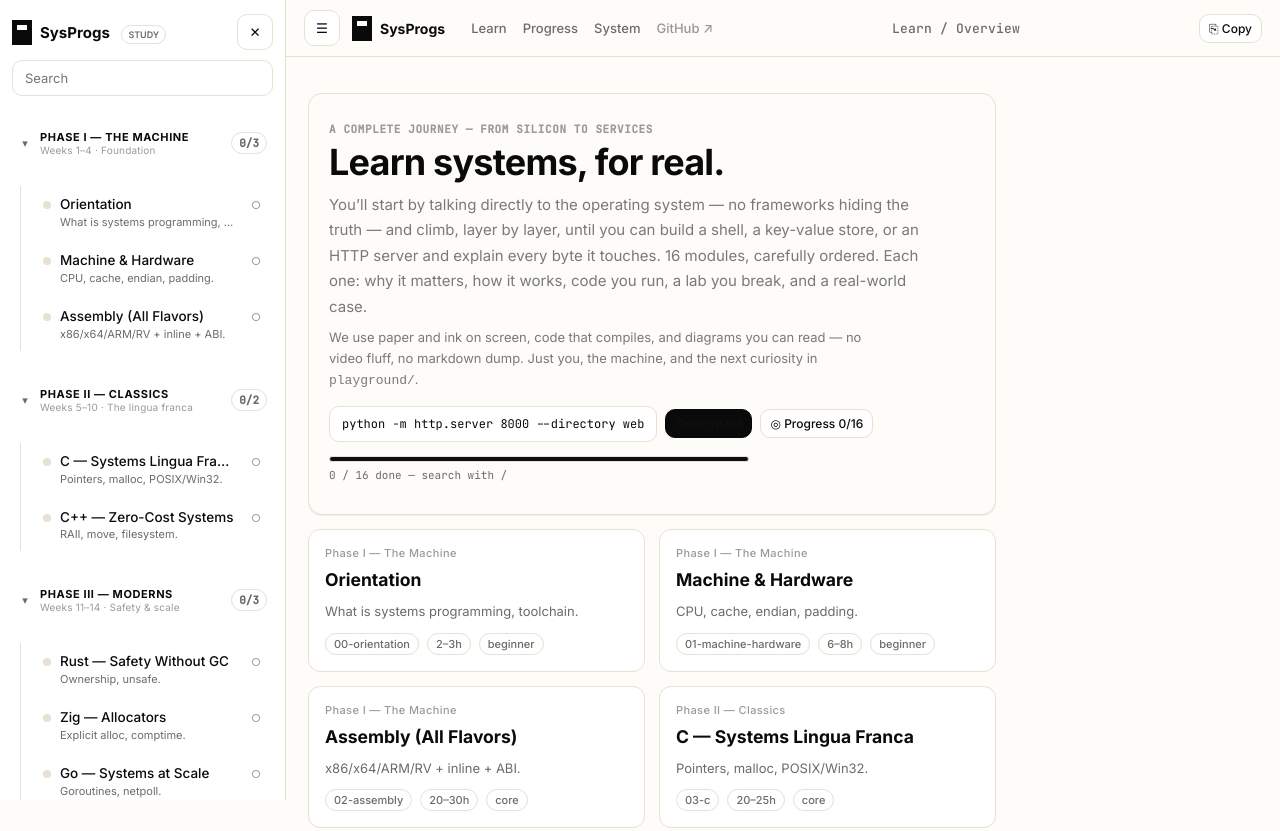
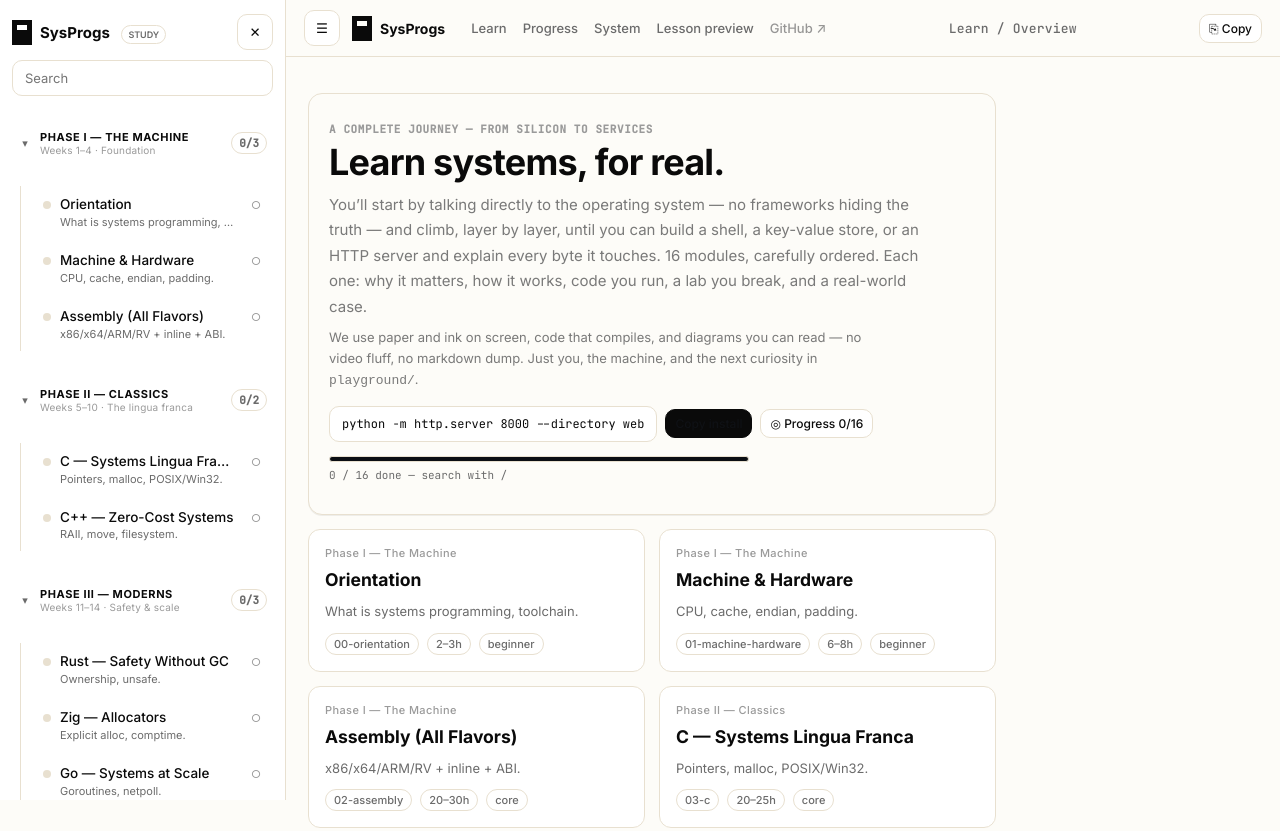
Before and after one commit to AridsWolfgang/SysProgs, a plain HTML site: page web/index.html in a window 1280 px wide. Shown: the top 831 px of the page. Drawn offline with nearby package versions, Linux system fonts and the light colour scheme.

Commit message:
feat: link structured lesson preview from app navigation

```diff
--- a/web/index.html
+++ b/web/index.html
@@ -43,6 +43,7 @@
         <a href="#home">Learn</a>
         <a href="#progress">Progress</a>
         <a href="./design.html">System</a>
+        <a href="./lesson.html">Lesson preview</a>
         <a href="https://github.com/anomalyco/opencode" target="_blank" style="opacity:.7">GitHub ↗</a>
       </nav>
       <div class="crumbs" id="crumbs" style="flex:1;text-align:center">Learn / Overview</div>
```
